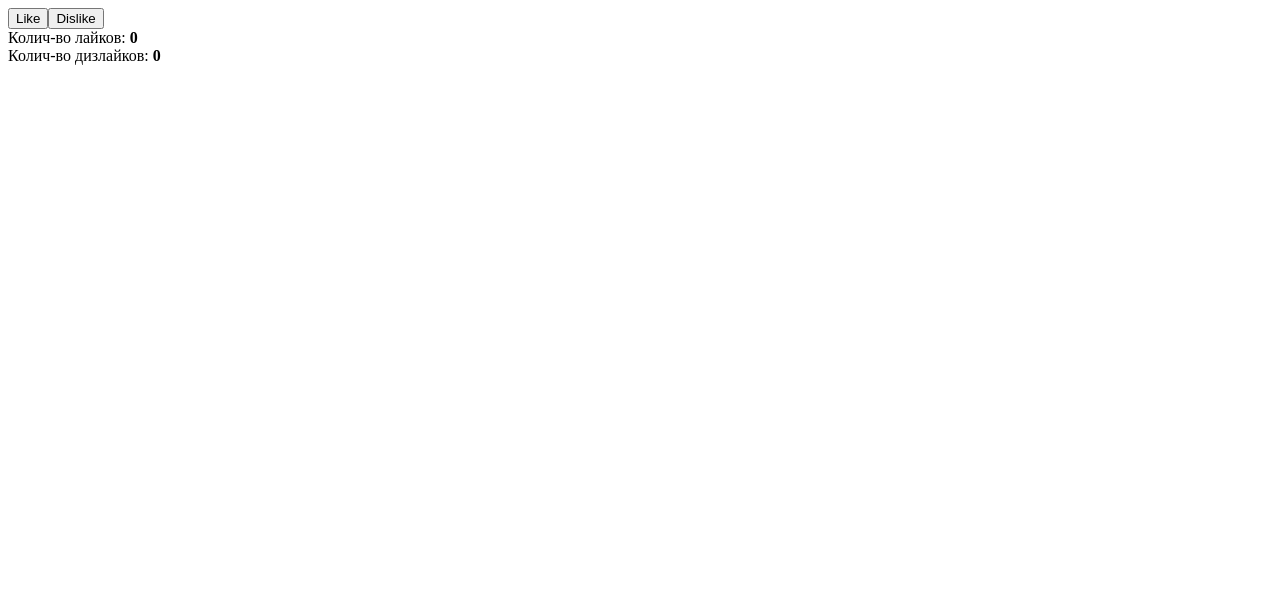
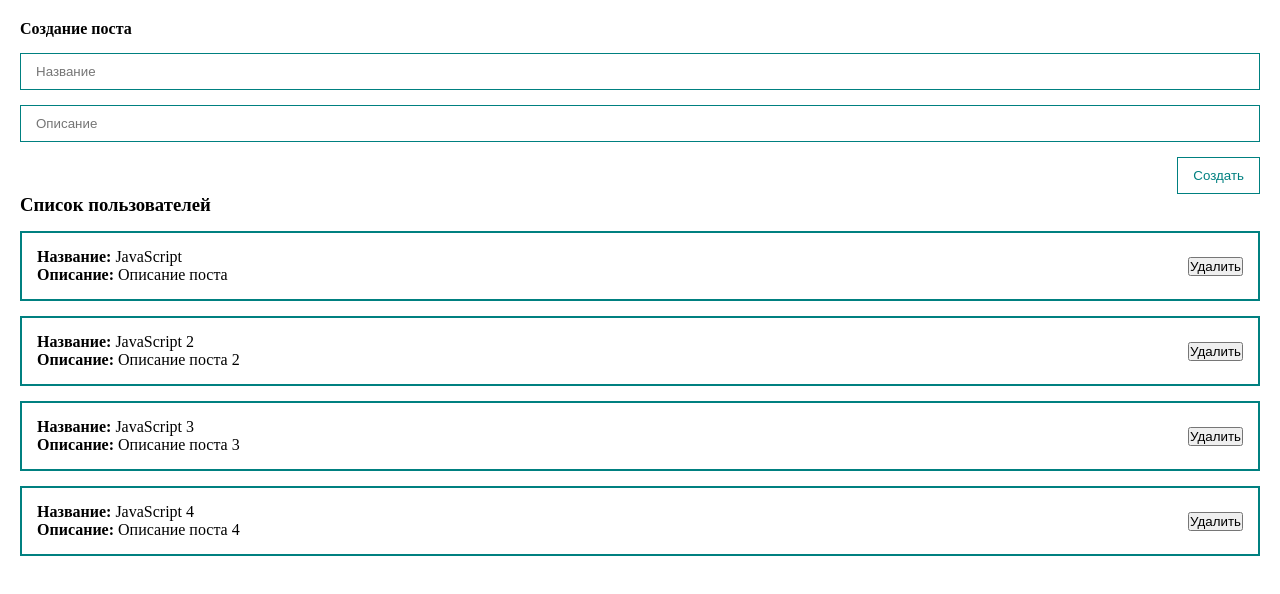
Before and after one commit to makalex74/vue3-crash, a Vue app: page / in a window 1280 px wide. Shown: the top 594 px of the page. Built offline with nearby package versions, Linux system fonts and the light colour scheme.

Commit message:
App + PostForm + PostList + PostItem

```diff
--- a/src/App.vue
+++ b/src/App.vue
@@ -1,32 +1,46 @@
 <template>
-    <div>
-        <div>
-            <button v-on:click="addLike">Like</button>
-            <button v-on:click="addDislike">Dislike</button>
-        </div>
-        <div>Колич-во лайков: <strong>{{ likes }}</strong></div>
-        <div>Колич-во дизлайков: <strong>{{ dislikes }}</strong></div>
+    <div class="app">
+        <post-form  @create="createPost"/>
+        <post-list :posts="posts"/>
     </div>
 </template>
 
 <script>
+import PostForm from './components/PostForm'
+import PostList from '@/components/PostList'
 export default {
+    components: {
+        'post-form': PostForm,
+        'post-list': PostList
+    },
     data() {
         return {
-            likes: 0,
-            dislikes: 0,
+            posts: [
+                { id: 1, title: 'JavaScript', body: 'Описание поста' },
+                { id: 2, title: 'JavaScript 2', body: 'Описание поста 2' },
+                { id: 3, title: 'JavaScript 3', body: 'Описание поста 3' },
+                { id: 4, title: 'JavaScript 4', body: 'Описание поста 4' },
+            ],
         }
     },
     methods: {
-        addLike(){
-            this.likes ++
+        createPost(post) {
+            this.posts.push(post);
         },
-        addDislike(){
-            this.dislikes ++
-        }
     }
 }
 </script>
 
 <style>
+* {
+    margin: 0;
+    padding: 0;
+    box-sizing: border-box;
+}
+
+.app {
+    padding: 20px;
+}
+
+
 </style>
--- /dev/null
+++ b/src/components/PostForm.vue
@@ -0,0 +1,55 @@
+<template>
+    <form @submit.prevent>
+        <h4>Создание поста</h4>
+        <input v-model="post.title" class="input" type="text" placeholder="Название">
+        <input v-model="post.body" @input="post.body = $event.target.value" class="input" type="text" placeholder="Описание">
+        <button class="btn" @click="createPost">Создать</button>
+    </form>
+</template>
+
+<script>
+export default {
+    data() {
+        return {
+            post: {
+                title: '',
+                body: ''
+            }
+        }
+    },
+    methods: {
+        createPost() {
+            this.post.id = Date.now();
+            this.$emit('create', this.post)
+            this.post = {
+                title: '',
+                body: ''
+            }
+        }
+    }
+
+}
+</script>
+
+<style scoped>
+form {
+    display: flex;
+    flex-direction: column;
+}
+
+.input {
+    width: 100%;
+    border: 1px solid teal;
+    padding: 10px 15px;
+    margin-top: 15px;
+}
+
+.btn {
+    align-self: flex-end;
+    margin-top: 15px;
+    padding: 10px 15px;
+    background: none;
+    color: teal;
+    border: 1px solid teal;
+}
+</style>
--- /dev/null
+++ b/src/components/PostItem.vue
@@ -0,0 +1,35 @@
+<template>
+    <div class="post">
+        <div>
+            <div><strong>Название:</strong> {{ post.title }} </div>
+            <div><strong>Описание:</strong> {{ post.body }} </div>
+        </div>
+        <div class="post__btns">
+            <button>Удалить</button>
+        </div>
+
+    </div>
+</template>
+
+<script>
+export default {
+    props: {
+        post: {
+            type: Object,
+            required: true,
+        }
+    }
+
+}
+</script>
+
+<style scoped>
+.post {
+    padding: 15px;
+    border: 2px solid teal;
+    margin-top: 15px;
+    display: flex;
+    align-items: center;
+    justify-content: space-between;
+}
+</style>
--- /dev/null
+++ b/src/components/PostList.vue
@@ -0,0 +1,27 @@
+<template>
+    <div>
+        <h3>Список пользователей</h3>
+        <post-item
+            v-for="post in posts"
+            :post="post"
+        />
+    </div>
+</template>
+
+<script>
+import PostItem from '@/components/PostItem';
+export default {
+    components: {'post-item': PostItem},
+    props:{
+        posts: {
+            type: Array,
+            required: true
+        }
+    }
+
+}
+</script>
+
+<style scoped>
+
+</style>
```
